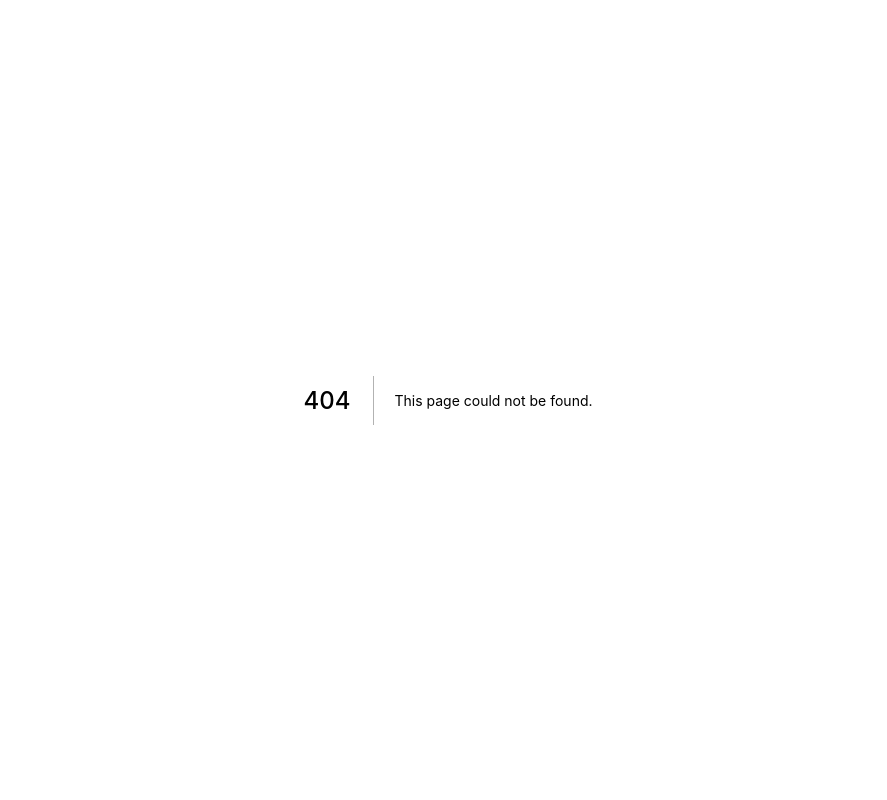
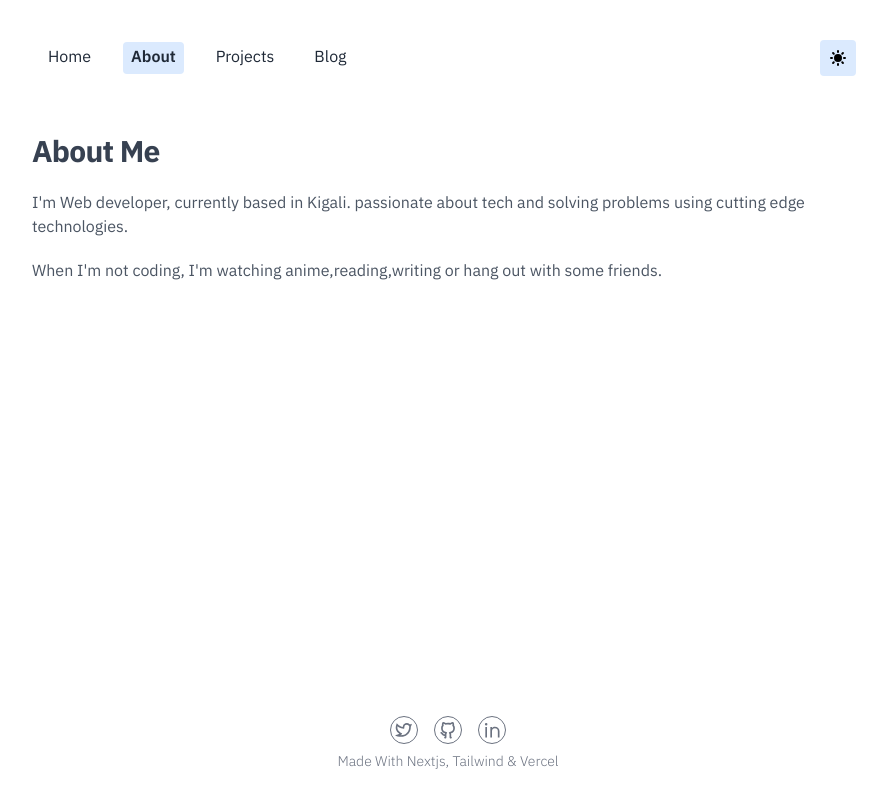
Before and after one commit to ngaboindev/portfolio, a Next.js app: page /about in a window 1280 px wide. Before the commit this address had no page. Shown: the whole page, without its empty margins (192-1079 px from the left). Built offline with nearby package versions, Linux system fonts and the light colour scheme.

Commit message:
adding about page

```diff
--- a/components/Navbar.js
+++ b/components/Navbar.js
@@ -38,9 +38,24 @@ export default function Navbar() {
     <nav className="flex justify-between items-center  px-2 py-6 md:py-10">
       <div className="flex  space-x-1 md:space-x-6 text-gray-800 capitalize dark:text-gray-300">
         <NavLink href="/" text="Home" />
-        <NavLink href="/projects" text="Projects" />
         <NavLink href="/about" text="About" />
-        <NavLink href="/blog" text="Blog" />
+        <a
+          href="http://github.com/ngaboindev"
+          target="_blank"
+          rel="noopener noreferrer"
+          className="py-1 px-2 rounded dark:text-gray-100  hover:bg-blue-100 dark:hover:bg-gray-500"
+        >
+          Projects
+        </a>
+
+        <a
+          href="https://blog.robertngabo.tech/"
+          target="_blank"
+          rel="noopener noreferrer"
+          className="py-1 px-2 rounded dark:text-gray-100  hover:bg-blue-100 dark:hover:bg-gray-500"
+        >
+          Blog
+        </a>
       </div>
       <div>
         <button
--- /dev/null
+++ b/pages/about.js
@@ -0,0 +1,23 @@
+import Layout from '@/components/Layout';
+
+const about = () => {
+  return (
+    <Layout>
+      <div className="mb-5">
+        <h3 className="text-xl text-gray-700 tracking-tight  dark:text-gray-400 md:text-3xl font-black mb-5">
+          About Me
+        </h3>
+        <p className="text-gray-600 dark:text-gray-300 my-5">
+          I'm Web developer, currently based in Kigali. passionate about tech
+          and solving problems using cutting edge technologies.
+        </p>
+        <p className="text-gray-600 dark:text-gray-300 my-2">
+          When I'm not coding, I'm watching anime,reading,writing or hang out
+          with some friends.
+        </p>
+      </div>
+    </Layout>
+  );
+};
+
+export default about;
--- a/pages/index.js
+++ b/pages/index.js
@@ -1,10 +1,7 @@
-import { useTheme } from 'next-themes';
 import Layout from '@/components/Layout';
 import Image from 'next/image';
 
 export default function Home() {
-  const { theme, setTheme } = useTheme();
-
   return (
     <Layout>
       <div className="flex flex-col-reverse sm:flex-row items-center mt-2">
@@ -14,11 +11,17 @@ export default function Home() {
           </h1>
           <pre className="text-gray-600 dark:text-gray-300">Web Developer</pre>
           <p className="text-gray-600 dark:text-gray-300 my-5">
-            A disciplined hard-working self-taught software developer who seeks
-            to bridge the gap between design and development , since my first
-            "Hello World" program I've been looking for any possible way of
-            improving myself and build any possible solution I can think of.
-            besides coding I'm anime <s>Otaku</s> enthusiast.
+            a software developer who seeks to bridge the gap between design and
+            development , since my first "Hello World" program I've been looking
+            for any possible way of improving myself and build any possible
+            solution I can think of. besides coding I'm anime <s>Otaku</s>{' '}
+            enthusiast.
+          </p>
+          <p className="text-gray-600 dark:text-gray-300">
+            Contact me via{' '}
+            <a href="mailto:robbingabo9@gmail.com" className="text-blue-500">
+              Email
+            </a>{' '}
           </p>
         </div>
         <div className="w-[80px] sm:w-[176px] flex-shrink-0 relative mb-8 sm:mb-0 text-center lg:mr-auto">
```
